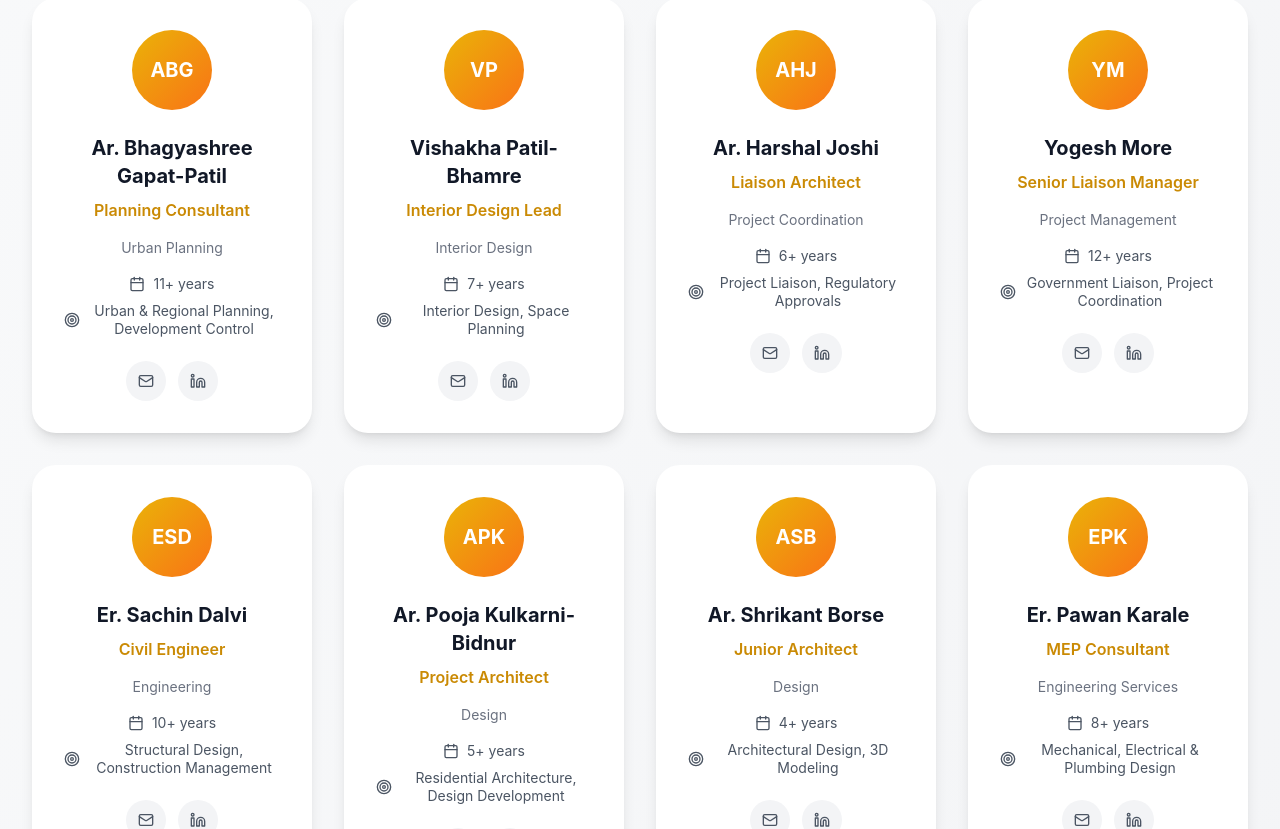
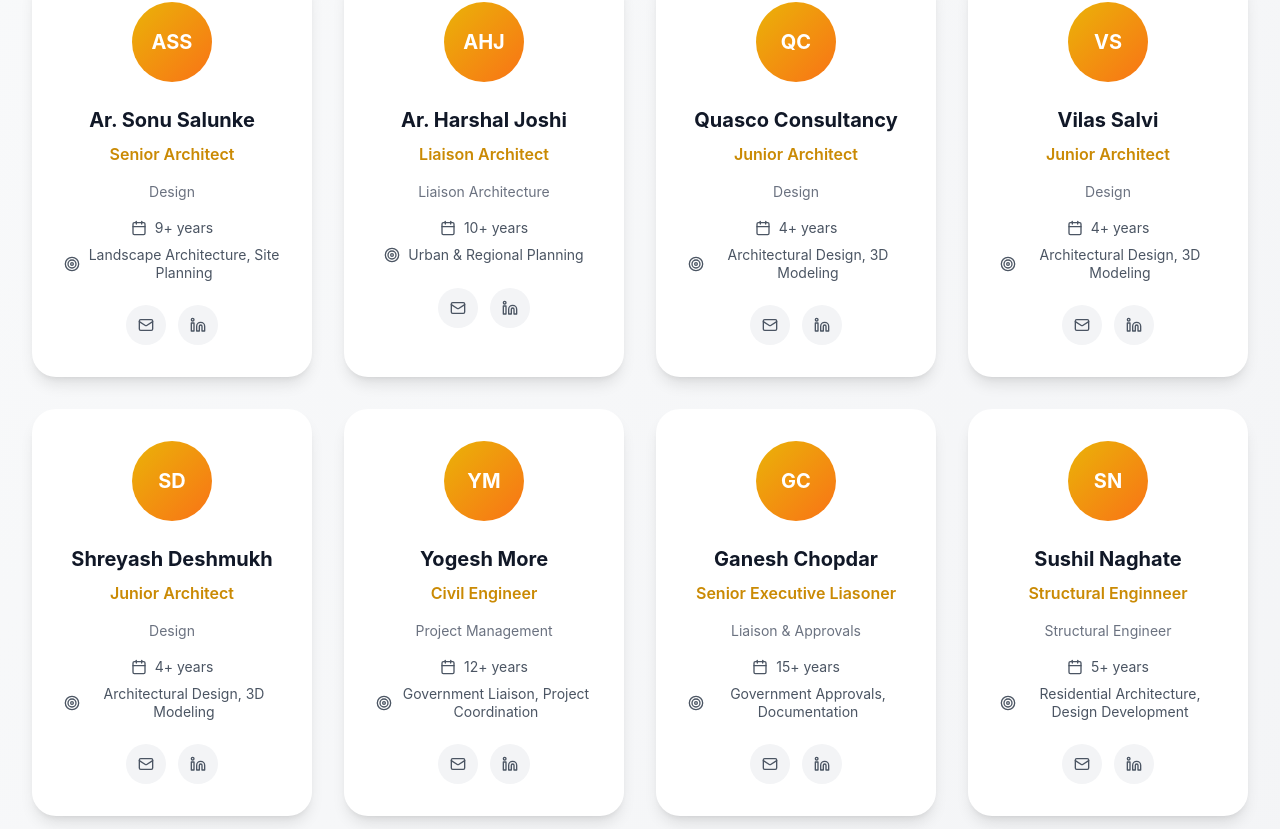
Before and after one commit to TanmayVS007/rec, a React (Vite) app: page /team in a window 1280 px wide. Shown: the part 2505-3334 px from the top of the page. Built offline with nearby package versions, Linux system fonts and the light colour scheme.

Commit message:
team info updated

```diff
--- a/src/pages/Team.tsx
+++ b/src/pages/Team.tsx
@@ -13,7 +13,25 @@ import {
 
 const Team = () => {
   const [isVisible, setIsVisible] = useState(false);
-  const [selectedMember, setSelectedMember] = useState(null);
+  type Member = {
+    id?: number;
+    name: string;
+    role: string;
+    image?: string;
+    bio?: string;
+    education?: string;
+    specialization?: string;
+    achievements?: string;
+    experience?: string;
+    projects?: string;
+    location?: string;
+    email?: string;
+    phone?: string;
+    linkedin?: string;
+    department?: string;
+  };
+
+  const [selectedMember, setSelectedMember] = useState<Member | null>(null);
 
   useEffect(() => {
     setIsVisible(true);
@@ -40,25 +58,136 @@ const Team = () => {
     linkedin: "https://linkedin.com/in/ketanpatil",
   };
 
+  const seniorMember = [
+    {
+      name: "Ar. Bhagyashree Patil",
+      role: "Planning Consultant",
+      image: "dada.jpg",
+      bio: "Dolore exercitation tempor elit quis qui. Laborum non nulla ea incididunt esse ea elit do cillum quis aute ex magna. Veniam ipsum eiusmod ut ipsum magna sunt. Exercitation incididunt incididunt aliquip aliquip veniam fugiat minim commodo. Consequat quis aliqua fugiat amet elit cillum.",
+      education:
+        "B.Arch. (Sir J.J. CoA Mumbai), M. Plan. (Urban & Regional Planning) S.P.A. Bhopal",
+      specialization: "Urban & Regional Planning, Development Control",
+      achievements:
+        "Heritage Conservation Specialist, SPA Delhi Alumni, Conservation Project Leader",
+      experience: "11+ years",
+      projects: "85+ conservation and architectural projects",
+      location: "Mumbai",
+      email: "varun.bhamre@rectanglearchitects.com",
+      phone: "+91 9876543210",
+      linkedin: "https://linkedin.com/in/varunbhamre",
+    },
+    {
+      name: "Ar. Varun S. Bhamre",
+      role: "Conservation Specialist",
+      image: "dada.jpg",
+      bio: "Cupidatat proident occaecat eu pariatur aliqua enim. Aliquip culpa aliqua consectetur amet velit ea eiusmod veniam excepteur. Labore ea et sint sit mollit id enim ut ut deserunt. Mollit magna enim qui Lorem officia adipisicing minim tempor nisi sit culpa do. Eiusmod amet nisi deserunt in minim mollit sit.",
+      education: "B.Arch. & M. Arch. (Architectural Conservation) SPA Delhi",
+      specialization:
+        "Architectural Conservation, Heritage Restoration, Sustainable Design, Project Management",
+      achievements:
+        "Heritage Conservation Specialist, SPA Delhi Alumni, Conservation Project Leader",
+      experience: "12+ years",
+      projects: "85+ conservation and architectural projects",
+      location: "Mumbai",
+      email: "varun.bhamre@rectanglearchitects.com",
+      phone: "+91 9876543210",
+      linkedin: "https://linkedin.com/in/varunbhamre",
+    },
+    {
+      name: "Vishakha Bhamre",
+      role: "Interior Design Lead",
+      image: "dada.jpg",
+      bio: "Nisi laboris sint aute dolor nisi. Nulla consequat culpa laboris eu. Exercitation dolor esse id Lorem eiusmod sunt ullamco est duis magna in aliqua commodo. Amet ex labore labore velit deserunt cillum velit. Qui ad elit anim cupidatat occaecat labore nisi enim sint duis laborum do reprehenderit.",
+      education: "B.Interior Design, NDHM & Nashik",
+      specialization: "Interior Design, Space Planning",
+      achievements:
+        "Heritage Conservation Specialist, SPA Delhi Alumni, Conservation Project Leader",
+      experience: "7+ years",
+      projects: "85+ conservation and architectural projects",
+      location: "Mumbai",
+      email: "varun.bhamre@rectanglearchitects.com",
+      phone: "+91 9876543210",
+      linkedin: "https://linkedin.com/in/varunbhamre",
+    },
+    {
+      name: "Shekhar Kawade",
+      role: "Advisor, AI/LLM Expert, Investor",
+      image: "advisor.jpg",
+      bio: "Built AI products to democratize data and information at scale. Has worked in cutting age technology for the last 15 years. He actively invests in various categories, with a focus in AI/LLM based products",
+      education: "B.Arch. & M. Arch. (Architectural Conservation) SPA Delhi",
+      specialization:
+        "Architectural Conservation, Heritage Restoration, Sustainable Design, Project Management",
+      achievements:
+        "Heritage Conservation Specialist, SPA Delhi Alumni, Conservation Project Leader",
+      experience: "12+ years",
+      projects: "85+ conservation and architectural projects",
+      location: "Mumbai",
+      email: "varun.bhamre@rectanglearchitects.com",
+      phone: "+91 9876543210",
+      linkedin: "https://linkedin.com/in/varunbhamre",
+    },
+  ];
+
   // Other team members (name and info only)
   const teamMembers = [
+    // {
+    //   name: "Ar. Varun S. Bhamre",
+    //   role: "Urban Planning Specialist",
+    //   department: "Urban & Regional Planning",
+    //   experience: "10+ years",
+    //   specialization: "Urban & Regional Planning, Master Planning",
+    //   education: "B.Arch. & M. Arch. Architectural Conservation SPA Delhi",
+    //   email: "harshada.mahajan@rectanglearchitects.com",
+    // },
+    // {
+    //   name: "Ar. Bhagyashree Patil",
+    //   role: "Planning Consultant",
+    //   department: "Urban Planning",
+    //   experience: "11+ years",
+    //   specialization: "Urban & Regional Planning, Development Control",
+    //   education:
+    //     "B.Arch. (Sir J.J. CoA Mumbai), M. Plan. (Urban & Regional Planning) S.P.A. Bhopal",
+    //   email: "bhagyashree.gapat@rectanglearchitects.com",
+    // },
+    // {
+    //   name: "Vishakha Bhamre",
+    //   role: "Interior Design Lead",
+    //   department: "Interior Design",
+    //   experience: "7+ years",
+    //   specialization: "Interior Design, Space Planning",
+    //   education: "B.Interior Design, NDHM & Nashik",
+    //   email: "vishakha.patil@rectanglearchitects.com",
+    // },
     {
-      name: "Ar. Varun S. Bhamre",
+      name: "Anuja Karhu",
       role: "Urban Planning Specialist",
       department: "Urban & Regional Planning",
       experience: "10+ years",
       specialization: "Urban & Regional Planning, Master Planning",
-      education: "B.Arch. & M. Arch. Architectural Conservation SPA Delhi",
-      email: "harshada.mahajan@rectanglearchitects.com",
+      location: "Pune",
+      education: "B.Arch., M. Arch. (Urban & Regional Planning) Mumbai",
+      email: "anuja@rectanglearchitects.com",
     },
     {
-      name: "Ar. Harshada Mahajan",
-      role: "Urban Planning Specialist",
-      department: "Urban & Regional Planning",
-      experience: "10+ years",
-      specialization: "Urban & Regional Planning, Master Planning",
-      education: "B.Arch., M. Arch. (Urban & Regional Planning) Mumbai",
-      email: "harshada.mahajan@rectanglearchitects.com",
+      name: "Er. Pawan Karale",
+      role: "MEP Consultant",
+      department: "Engineering Services",
+      firm: "Craftech Engineering",
+      experience: "8+ years",
+      specialization: "Mechanical, Electrical & Plumbing Design",
+      location: "Navi Mumbai",
+      education: "BE Mechanical Engineering",
+      email: "pawan.karale@rectanglearchitects.com",
+    },
+    {
+      name: "Nilesh Patil",
+      role: "Liaison Architect",
+      department: "Project Coordination",
+      experience: "6+ years",
+      specialization: "Project Liaison, Regulatory Approvals",
+      location: "Navi Mumbai, Badoda",
+      education: "B.E. Civil",
+      email: "harshal.joshi@rectanglearchitects.com",
     },
     {
       name: "Ar. Rohit Salunke",
@@ -66,91 +195,70 @@ const Team = () => {
       department: "Design & Development",
       experience: "8+ years",
       specialization: "Residential Design, Commercial Architecture",
+      location: "Ahilya Nagar",
       education: "B.Arch.(B.K.P.S. Pune)",
       email: "rohit.salunke@rectanglearchitects.com",
     },
     {
-      name: "Ar. Sonu Bothe-Salunke",
+      name: "Ar. Sonu Salunke",
       role: "Senior Architect",
       department: "Design",
       experience: "9+ years",
       specialization: "Landscape Architecture, Site Planning",
+      location: "Ahilya Nagar",
       education:
         "B.Arch.(Sir J.J. CoA Mumbai), M. Arch. in Landscape (Gold Medal), S.P.A. Bhopal",
       email: "sonu.bothe@rectanglearchitects.com",
     },
     {
-      name: "Ar. Bhagyashree Gapat-Patil",
-      role: "Planning Consultant",
-      department: "Urban Planning",
-      experience: "11+ years",
-      specialization: "Urban & Regional Planning, Development Control",
-      education:
-        "B.Arch. (Sir J.J. CoA Mumbai), M. Plan. (Urban & Regional Planning) S.P.A. Bhopal",
-      email: "bhagyashree.gapat@rectanglearchitects.com",
-    },
-    {
-      name: "Vishakha Patil-Bhamre",
-      role: "Interior Design Lead",
-      department: "Interior Design",
-      experience: "7+ years",
-      specialization: "Interior Design, Space Planning",
-      education: "B.Interior Design, NDHM & Nashik",
-      email: "vishakha.patil@rectanglearchitects.com",
-    },
-    {
       name: "Ar. Harshal Joshi",
       role: "Liaison Architect",
-      department: "Project Coordination",
-      experience: "6+ years",
-      specialization: "Project Liaison, Regulatory Approvals",
-      education: "B.Arch., M. Arch. (Urban & Regional Planning) Mumbai",
-      email: "harshal.joshi@rectanglearchitects.com",
-    },
-    {
-      name: "Yogesh More",
-      role: "Senior Liaison Manager",
-      department: "Project Management",
-      experience: "12+ years",
-      specialization: "Government Liaison, Project Coordination",
-      education: "Diploma in Civil Engineering",
-      email: "yogesh.more@rectanglearchitects.com",
-    },
-    {
-      name: "Er. Sachin Dalvi",
-      role: "Civil Engineer",
-      department: "Engineering",
+      department: "Liaison Architecture",
       experience: "10+ years",
-      specialization: "Structural Design, Construction Management",
+      specialization: "Urban & Regional Planning",
+      location: "Mumbai",
       education: "BE Civil, LCEE, Mumbai Univ.",
       email: "sachin.dalvi@rectanglearchitects.com",
     },
     {
-      name: "Ar. Pooja Kulkarni-Bidnur",
-      role: "Project Architect",
-      department: "Design",
-      experience: "5+ years",
-      specialization: "Residential Architecture, Design Development",
-      education: "B.Arch. Kolhapur, PG in Project Management (NICMAR) Pune",
-      email: "pooja.kulkarni@rectanglearchitects.com",
-    },
-    {
-      name: "Ar. Shrikant Borse",
+      name: "Quasco Consultancy",
       role: "Junior Architect",
       department: "Design",
       experience: "4+ years",
       specialization: "Architectural Design, 3D Modeling",
+      location: "Mumbai",
       education: "B.Arch. Loni",
       email: "shrikant.borse@rectanglearchitects.com",
     },
     {
-      name: "Er. Pawan Karale",
-      role: "MEP Consultant",
-      department: "Engineering Services",
-      experience: "8+ years",
-      specialization: "Mechanical, Electrical & Plumbing Design",
-      education: "BE Mechanical Engineering",
-      email: "pawan.karale@rectanglearchitects.com",
+      name: "Vilas Salvi",
+      role: "Junior Architect",
+      department: "Design",
+      experience: "4+ years",
+      specialization: "Architectural Design, 3D Modeling",
+      location: "Pune",
+      education: "B.Arch. Loni",
+      email: "shrikant.borse@rectanglearchitects.com",
+    },
+    {
+      name: "Shreyash Deshmukh",
+      role: "Junior Architect",
+      department: "Design",
+      experience: "4+ years",
+      specialization: "Architectural Design, 3D Modeling",
+      location: "Buldhana, Nagpur",
+      education: "B.Arch. Loni",
+      email: "shrikant.borse@rectanglearchitects.com",
+    },
+    {
+      name: "Yogesh More",
+      role: "Civil Engineer",
+      department: "Project Management",
+      experience: "12+ years",
+      specialization: "Government Liaison, Project Coordination",
+      location: "Mumbai",
+      education: "Diploma in Civil Engineering",
+      email: "yogesh.more@rectanglearchitects.com",
     },
     {
       name: "Ganesh Chopdar",
@@ -158,8 +266,28 @@ const Team = () => {
       department: "Liaison & Approvals",
       experience: "15+ years",
       specialization: "Government Approvals, Documentation",
+      location: "Kalyan / Dombivali",
       education: "Commerce Graduate",
       email: "ganesh.chopdar@rectanglearchitects.com",
+    },
+    {
+      name: "Sushil Naghate",
+      role: "Structural Enginneer",
+      department: "Structural Engineer",
+      experience: "5+ years",
+      specialization: "Residential Architecture, Design Development",
+      location: "Pune",
+      education: "B.Arch. Kolhapur, PG in Project Management (NICMAR) Pune",
+      email: "pooja.kulkarni@rectanglearchitects.com",
+    },
+    {
+      name: "DVS Consultancy",
+      role: "Structural Engineer",
+      department: "Design",
+      experience: "4+ years",
+      specialization: "Architectural Design, 3D Modeling",
+      location: "Navi Mumbai",
+      education: "B.Arch. Loni",
     },
   ];
 
```
